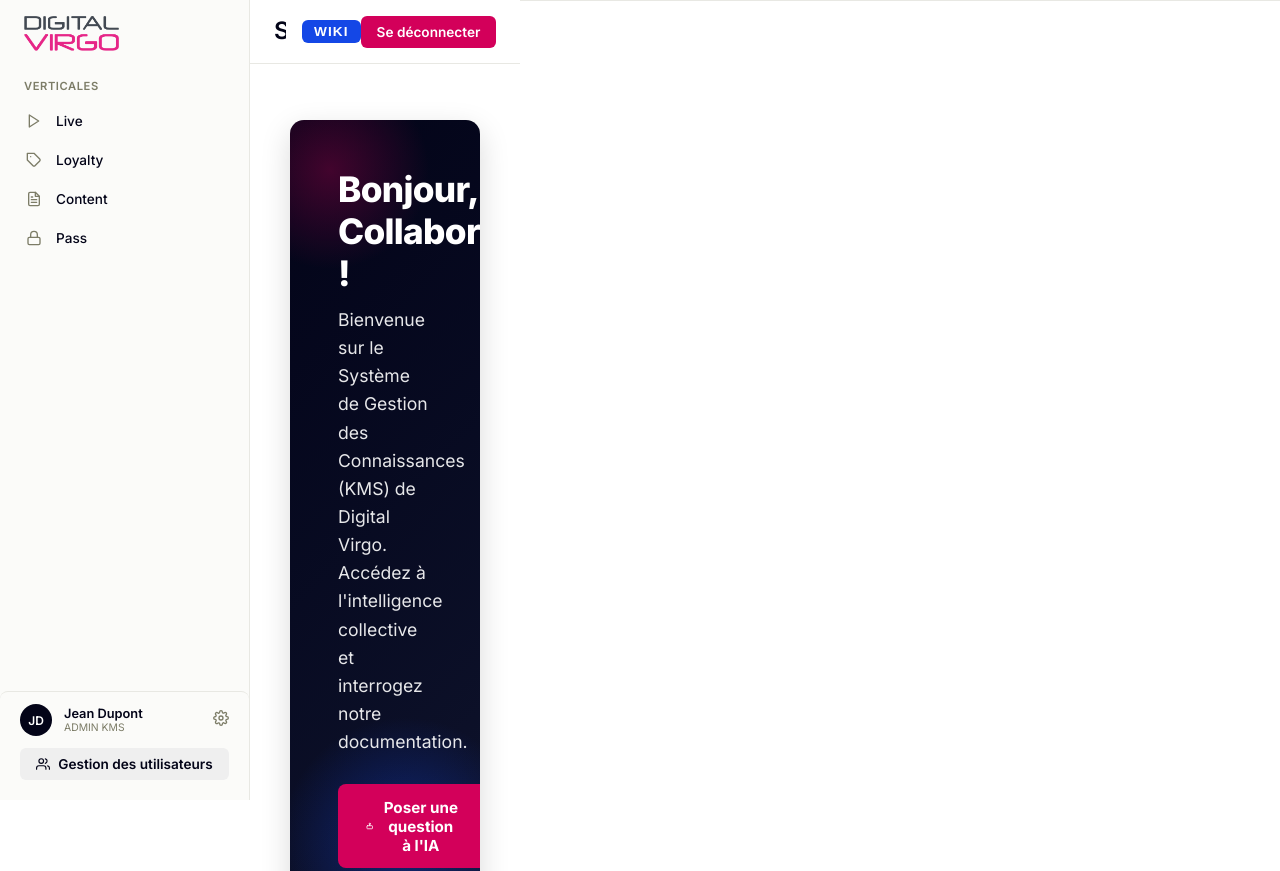
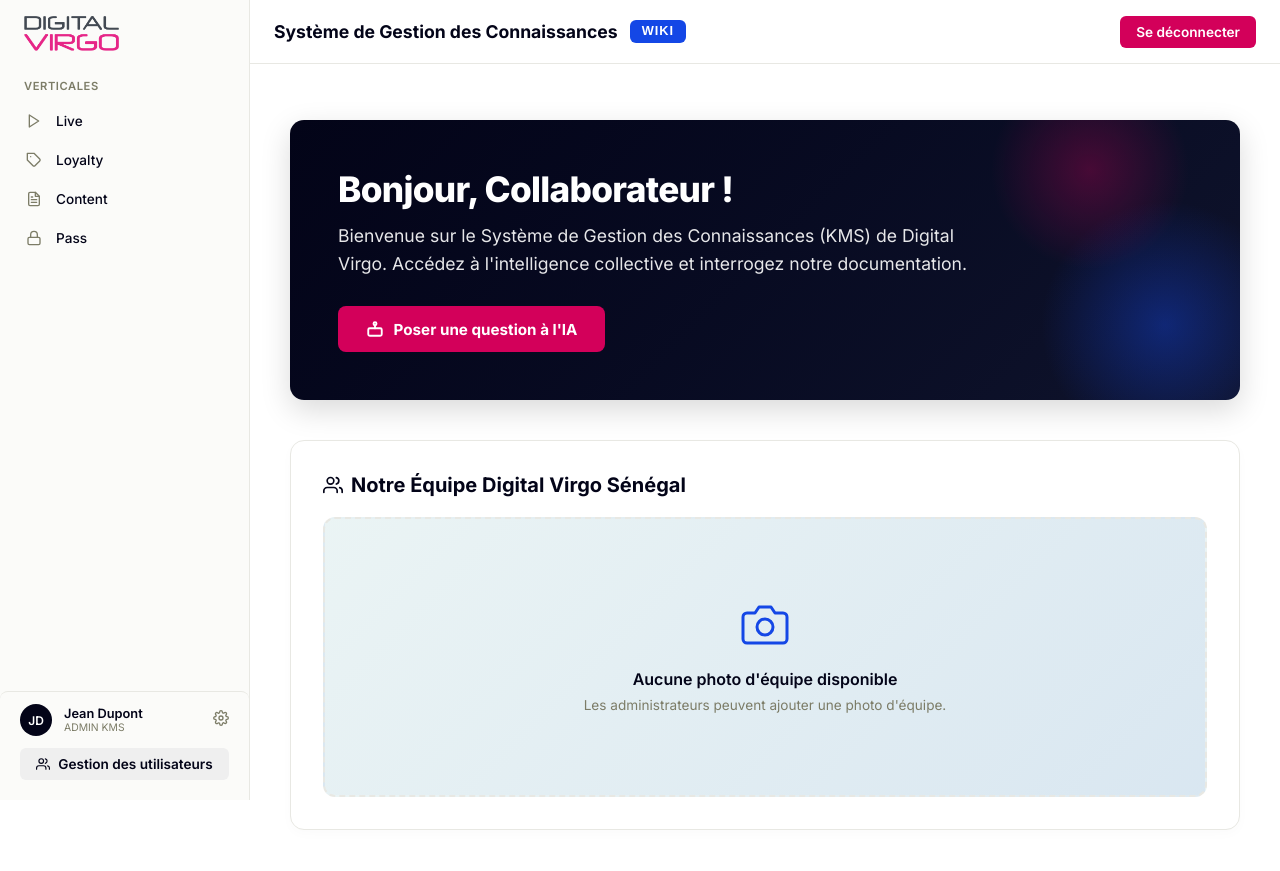
Before and after one commit to ELBACHIR-08/PROJET-FORMATION, a website: page index.html in a window 1280 px wide. Shown: the top 871 px of the page. Drawn offline with nearby package versions, Linux system fonts and the light colour scheme; files whose address does not match are found by name.

Commit message:
fix(qa): remove extra div, fix header truncation, fix team photo container height

```diff
--- a/index.html
+++ b/index.html
@@ -76,12 +76,13 @@
   <div class="main-layout">
 
     <!-- Top Header -->
-    <header class="top-header" style="display: flex; justify-content: space-between; align-items: center; padding: 0.6rem 1.5rem; border-bottom: 1px solid var(--border);">
-      <div style="display: flex; align-items: center; gap: 1rem; min-width: 0; overflow: hidden; flex: 1;">
-        <h1 class="page-title" id="btn-header-home" style="margin: 0; font-size: 1.5rem; line-height: 1.1; cursor: pointer; transition: opacity 0.2s;" onmouseover="this.style.opacity='0.85'" onmouseout="this.style.opacity='1'">Système de Gestion des Connaissances</h1>
-        <button class="phr-badge phr-badge--format" id="btn-header-wiki" style="margin: 0; font-size: 0.85rem; padding: 0.3rem 0.75rem; background-color: var(--primary); color: white; border-radius: 6px; font-weight: 600; display: inline-flex; align-items: center; line-height: 1; height: fit-content; border: none; cursor: pointer; transition: opacity 0.2s;" onmouseover="this.style.opacity='0.85'" onmouseout="this.style.opacity='1'">WIKI</button>
+    <header class="top-header" style="display: flex; justify-content: space-between; align-items: center; padding: 0.6rem 1.5rem; border-bottom: 1px solid var(--border); gap: 1rem;">
+      <div style="display: flex; align-items: center; gap: 0.75rem; min-width: 0; flex: 1; overflow: hidden;">
+        <h1 class="page-title" id="btn-header-home" style="margin: 0; font-size: 1.1rem; font-weight: 700; line-height: 1.2; cursor: pointer; transition: opacity 0.2s; white-space: nowrap; overflow: hidden; text-overflow: ellipsis;" onmouseover="this.style.opacity='0.85'" onmouseout="this.style.opacity='1'">Système de Gestion des Connaissances</h1>
+        <button class="phr-badge phr-badge--format" id="btn-header-wiki" style="flex-shrink: 0; margin: 0; font-size: 0.8rem; padding: 0.3rem 0.75rem; background-color: var(--primary); color: white; border-radius: 6px; font-weight: 600; display: inline-flex; align-items: center; line-height: 1; height: fit-content; border: none; cursor: pointer; transition: opacity 0.2s;" onmouseover="this.style.opacity='0.85'" onmouseout="this.style.opacity='1'">WIKI</button>
       </div>
-      <div class="header-actions" style="display: flex; align-items: center; gap: 1rem;">
+      <div class="header-actions" style="display: flex; align-items: center; gap: 0.75rem; flex-shrink: 0;">
+
         <!-- WIKI action buttons -->
         <div id="wiki-actions" style="display: none; gap: 0.5rem;">
           <button id="btn-create-wiki" class="btn btn-primary" style="display: flex; align-items: center; gap: 0.5rem; padding: 0.5rem 1rem; font-size: 0.85rem; border-radius: 6px; font-weight: 600;">
@@ -118,20 +119,20 @@
             <svg width="20" height="20" viewBox="0 0 24 24" fill="none" stroke="currentColor" stroke-width="2" stroke-linecap="round" stroke-linejoin="round"><path d="M17 21v-2a4 4 0 0 0-4-4H5a4 4 0 0 0-4 4v2"></path><circle cx="9" cy="7" r="4"></circle><path d="M23 21v-2a4 4 0 0 0-3-3.87"></path><path d="M16 3.13a4 4 0 0 1 0 7.75"></path></svg>
             Notre Équipe Digital Virgo Sénégal
           </h3>
-          <div style="position: relative; width: 100%; max-height: 400px; border-radius: 12px; overflow: hidden; background: linear-gradient(135deg, oklch(0.96 0.01 200) 0%, oklch(0.92 0.02 240) 100%); display: flex; align-items: center; justify-content: center; border: 2px dashed var(--border);">
-            <img id="team-photo-img" src="" alt="Photo d'équipe" style="width: 100%; height: 100%; object-fit: cover; display: none;">
+          <div style="position: relative; width: 100%; min-height: 280px; border-radius: 12px; overflow: hidden; background: linear-gradient(135deg, oklch(0.96 0.01 200) 0%, oklch(0.92 0.02 240) 100%); display: flex; align-items: center; justify-content: center; border: 2px dashed var(--border);">
+            <img id="team-photo-img" src="" alt="Photo d'équipe" style="width: 100%; height: 100%; object-fit: cover; display: none; position: absolute; top: 0; left: 0;">
             <div id="team-photo-placeholder" style="text-align: center; padding: 3rem; color: var(--muted-foreground);">
               <svg width="48" height="48" viewBox="0 0 24 24" fill="none" stroke="currentColor" stroke-width="1.5" stroke-linecap="round" stroke-linejoin="round" style="margin-bottom: 1rem; color: var(--primary);"><path d="M23 19a2 2 0 0 1-2 2H3a2 2 0 0 1-2-2V8a2 2 0 0 1 2-2h4l2-3h6l2 3h4a2 2 0 0 1 2 2z"></path><circle cx="12" cy="13" r="4"></circle></svg>
               <p style="font-weight: 600; margin: 0 0 0.5rem 0; color: var(--foreground);">Aucune photo d'équipe disponible</p>
               <p style="font-size: 0.85rem; margin: 0;">Les administrateurs peuvent ajouter une photo d'équipe.</p>
             </div>
-            <div id="team-photo-upload-container" style="position: absolute; bottom: 1.5rem; right: 1.5rem; display: none; z-index: 5; gap: 0.5rem;">
+            <div id="team-photo-upload-container" style="position: absolute; bottom: 1rem; right: 1rem; display: none; z-index: 5; gap: 0.5rem; flex-wrap: wrap; justify-content: flex-end;">
               <label for="team-photo-input" style="display: flex; align-items: center; gap: 0.5rem; padding: 0.5rem 1rem; font-size: 0.8rem; font-weight: 600; border-radius: 20px; background: rgba(10,5,40,0.85); backdrop-filter: blur(4px); color: white; border: 1px solid rgba(255,255,255,0.2); cursor: pointer; transition: all 0.2s;">
                 <svg width="14" height="14" viewBox="0 0 24 24" fill="none" stroke="currentColor" stroke-width="2" stroke-linecap="round" stroke-linejoin="round"><path d="M21 15v4a2 2 0 0 1-2 2H5a2 2 0 0 1-2-2v-4"></path><polyline points="17 8 12 3 7 8"></polyline><line x1="12" y1="3" x2="12" y2="15"></line></svg>
                 Modifier la photo
               </label>
               <input type="file" id="team-photo-input" accept="image/*" style="display: none;">
-              <button id="btn-delete-team-photo" style="display: flex; align-items: center; gap: 0.5rem; padding: 0.5rem 1rem; font-size: 0.8rem; font-weight: 600; border-radius: 20px; background: var(--destructive); color: white; border: none; cursor: pointer; transition: all 0.2s;">
+              <button id="btn-delete-team-photo" style="display: none; align-items: center; gap: 0.5rem; padding: 0.5rem 1rem; font-size: 0.8rem; font-weight: 600; border-radius: 20px; background: var(--destructive); color: white; border: none; cursor: pointer; transition: all 0.2s;">
                 <svg width="14" height="14" viewBox="0 0 24 24" fill="none" stroke="currentColor" stroke-width="2" stroke-linecap="round" stroke-linejoin="round"><polyline points="3 6 5 6 21 6"></polyline><path d="M19 6v14a2 2 0 0 1-2 2H7a2 2 0 0 1-2-2V6m3 0V4a2 2 0 0 1 2-2h4a2 2 0 0 1 2 2v2"></path></svg>
                 Supprimer la photo
               </button>
@@ -189,7 +190,6 @@
             <!-- Dynamically populated via JS -->
           </div>
         </div>
-      </div>
       </div>
 
       <!-- View 0: Operator Choice -->
```
